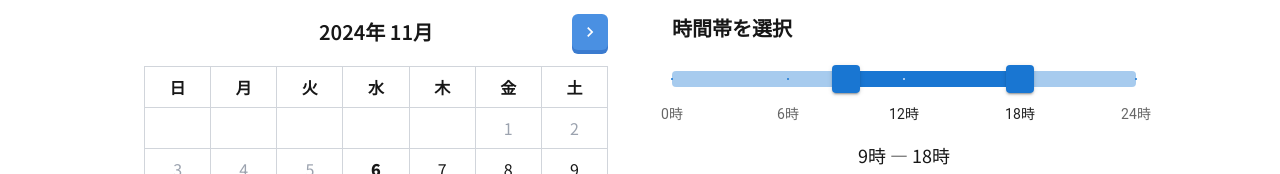
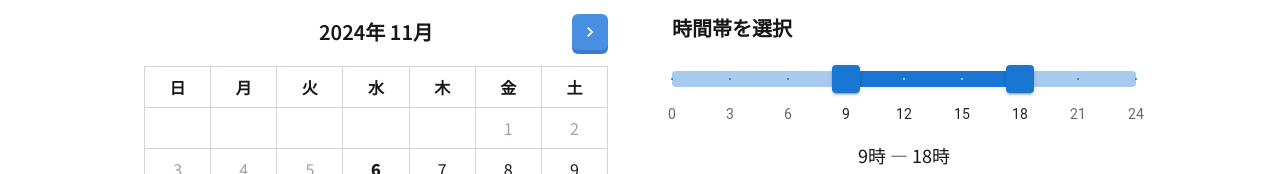
Before and after one commit to takumitoma/itsu-aiteru-scheduler, a Next.js app: page / in a window 1280 px wide. Shown: the part 370-544 px from the top of the page. Built offline with nearby package versions, Linux system fonts and the light colour scheme; no server answers.

Commit message:
feat: add time format support to create event page

```diff
--- a/src/components/CreateEventForm/TimeRangeSelector.tsx
+++ b/src/components/CreateEventForm/TimeRangeSelector.tsx
@@ -1,12 +1,8 @@
 import { Slider } from '@mui/material';
+import { useTimeFormatContext } from '@/providers/TimeFormatContext';
 
-const TIME_MARKS = [
-  { value: 0, label: '0時' },
-  { value: 6, label: '6時' },
-  { value: 12, label: '12時' },
-  { value: 18, label: '18時' },
-  { value: 24, label: '24時' },
-];
+const HOURS_24 = [0, 3, 6, 9, 12, 15, 18, 21, 24];
+const HOURS_12 = ['12', '3', '6', '9', '12', '3', '6', '9', '12'];
 
 interface TimeRangeSelectorProps {
   value: { start: number; end: number };
@@ -14,7 +10,25 @@ interface TimeRangeSelectorProps {
 }
 
 const TimeRangeSelector: React.FC<TimeRangeSelectorProps> = ({ value, onChange }) => {
-  const handleChange = (event: Event, newValue: number | number[]) => {
+  const { timeFormat } = useTimeFormatContext();
+
+  function generateTimeMarks() {
+    if (timeFormat === 24) {
+      return HOURS_24.map((hour) => ({
+        value: hour,
+        label: hour.toString(),
+      }));
+    }
+
+    // 12 hour format
+    // internally use HOURS_24 but use HOURS_12 for display
+    return HOURS_24.map((hour, index) => ({
+      value: hour,
+      label: HOURS_12[index],
+    }));
+  }
+
+  function handleChange(_event: Event, newValue: number | number[]) {
     if (Array.isArray(newValue)) {
       let [start, end] = newValue.map(Math.round);
 
@@ -35,7 +49,24 @@ const TimeRangeSelector: React.FC<TimeRangeSelectorProps> = ({ value, onChange }
 
       onChange({ start, end });
     }
-  };
+  }
+
+  function formatTimeDisplay(hour: number) {
+    if (timeFormat === 24) {
+      return `${hour}時`;
+    }
+
+    if (hour === 0 || hour === 24) {
+      return '午前0時';
+    }
+    if (hour === 12) {
+      return '正午';
+    }
+
+    const period = hour < 12 ? '午前' : '午後';
+    const displayHour = hour > 12 ? hour - 12 : hour;
+    return `${period}${displayHour}時`;
+  }
 
   return (
     <div className="w-full">
@@ -45,10 +76,10 @@ const TimeRangeSelector: React.FC<TimeRangeSelectorProps> = ({ value, onChange }
           value={[value.start, value.end]}
           onChange={handleChange}
           valueLabelDisplay="auto"
-          valueLabelFormat={(hour: number) => `${Math.round(hour)}時`}
+          valueLabelFormat={(hour: number) => formatTimeDisplay(hour)}
           min={0}
           max={24}
-          marks={TIME_MARKS}
+          marks={generateTimeMarks()}
           className="text-primary"
           sx={{
             '& .MuiSlider-thumb': {
@@ -70,7 +101,7 @@ const TimeRangeSelector: React.FC<TimeRangeSelectorProps> = ({ value, onChange }
         />
       </div>
       <p className="text-lg text-center my-4">
-        {value.start}時 &#x2014; {value.end}時
+        {formatTimeDisplay(value.start)} &#x2014; {formatTimeDisplay(value.end)}
       </p>
     </div>
   );
```
